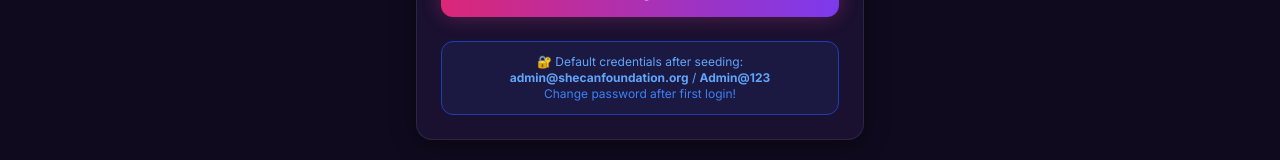
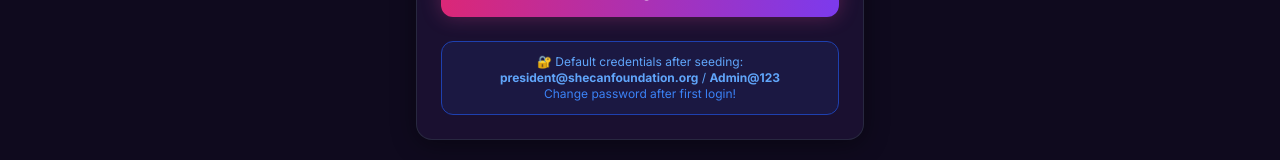
Before and after one commit to siribeesu/contact-form, a React (Vite) app in the folder client/: page /admin/login in a window 1280 px wide. Shown: the part 615-775 px from the top of the page. Built offline with nearby package versions, Linux system fonts and the light colour scheme; no server answers.

Commit message:
updated admin credentials

```diff
--- a/client/src/pages/AdminLogin.jsx
+++ b/client/src/pages/AdminLogin.jsx
@@ -142,7 +142,7 @@
           <div className="mt-6 p-3 bg-blue-50 dark:bg-blue-900/20 rounded-xl border border-blue-100 dark:border-blue-800">
             <p className="text-xs text-blue-600 dark:text-blue-400">
               🔐 Default credentials after seeding: <br />
-              <strong>admin@shecanfoundation.org</strong> / <strong>Admin@123</strong><br />
+              <strong>president@shecanfoundation.org</strong> / <strong>Admin@123</strong><br />
               <span className="text-blue-400 dark:text-blue-500">Change password after first login!</span>
             </p>
           </div>
```
Also changed, not shown: package.json (added, +8 -0 lines), 2 other files (tests, documents, lock files or other folders).
